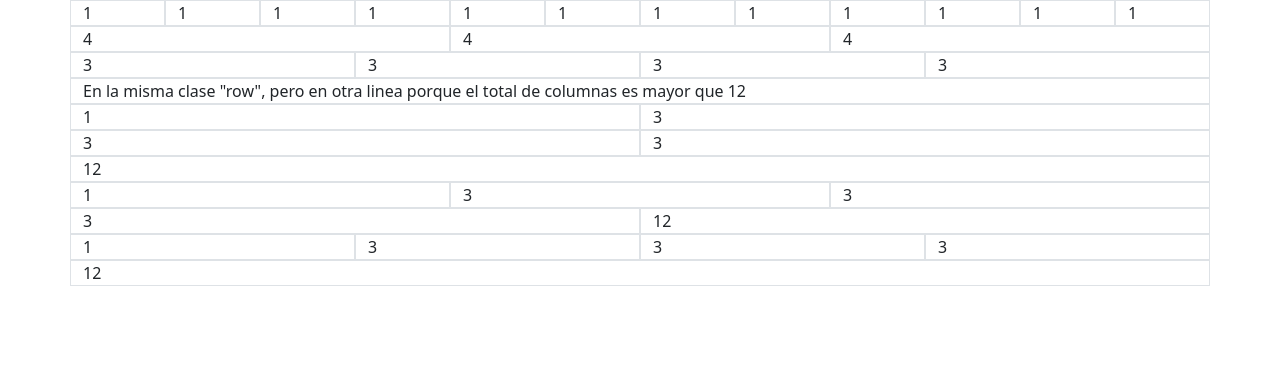
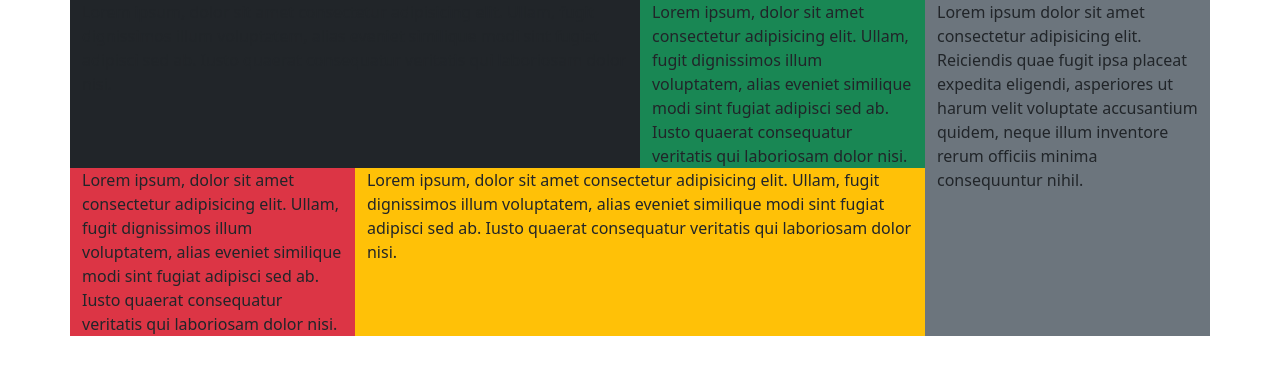
Before and after one commit to josetibaui/Bluuweb_CursoBootstrap5, a plain HTML site: page index.html in a window 1280 px wide. Drawn offline with nearby package versions, Linux system fonts and the light colour scheme.

Commit message:
Terminada la distribución básica de los elementos

```diff
--- a/index.html
+++ b/index.html
@@ -4,64 +4,34 @@
     <meta charset="UTF-8">
     <meta http-equiv="X-UA-Compatible" content="IE=edge">
     <meta name="viewport" content="width=device-width, initial-scale=1.0">
-    <title>Bootstrap 5. Grid</title>
+    <title>Bootstrap 5</title>
     <link href="https://cdn.jsdelivr.net/npm/bootstrap@5.2.1/dist/css/bootstrap.min.css" rel="stylesheet" integrity="sha384-iYQeCzEYFbKjA/T2uDLTpkwGzCiq6soy8tYaI1GyVh/UjpbCx/TYkiZhlZB6+fzT" crossorigin="anonymous">
 </head>
 <body>
-    <div class="container">
+    <main class="container">
         <div class="row">
-            <div class="col-1 border">1</div>
-            <div class="col-1 border">1</div>
-            <div class="col-1 border">1</div>
-            <div class="col-1 border">1</div>
-            <div class="col-1 border">1</div>
-            <div class="col-1 border">1</div>
-            <div class="col-1 border">1</div>
-            <div class="col-1 border">1</div>
-            <div class="col-1 border">1</div>
-            <div class="col-1 border">1</div>
-            <div class="col-1 border">1</div>
-            <div class="col-1 border">1</div>
+            <!-- columna izquierda -->
+            <div class="col-12 col-lg-9 bg-primary">
+                <div class="row">
+                     <div class="col-12 col-lg-8 bg-dark">
+                        Lorem ipsum, dolor sit amet consectetur adipisicing elit. Ullam, fugit dignissimos illum voluptatem, alias eveniet similique modi sint fugiat adipisci sed ab. Iusto quaerat consequatur veritatis qui laboriosam dolor nisi.
+                     </div>
+                     <div class="col-12 col-lg-4 bg-success">
+                        Lorem ipsum, dolor sit amet consectetur adipisicing elit. Ullam, fugit dignissimos illum voluptatem, alias eveniet similique modi sint fugiat adipisci sed ab. Iusto quaerat consequatur veritatis qui laboriosam dolor nisi.
+                     </div>
+                     <div class="col-12 col-lg-4 bg-danger">
+                        Lorem ipsum, dolor sit amet consectetur adipisicing elit. Ullam, fugit dignissimos illum voluptatem, alias eveniet similique modi sint fugiat adipisci sed ab. Iusto quaerat consequatur veritatis qui laboriosam dolor nisi.
+                     </div>
+                     <div class="col-12 col-lg-8 bg-warning">
+                        Lorem ipsum, dolor sit amet consectetur adipisicing elit. Ullam, fugit dignissimos illum voluptatem, alias eveniet similique modi sint fugiat adipisci sed ab. Iusto quaerat consequatur veritatis qui laboriosam dolor nisi.
+                     </div>
+                </div>
+            </div>
+            <!-- columna derecha -->
+            <div class="col-12 col-lg-3 bg-secondary">
+                <p>Lorem ipsum dolor sit amet consectetur adipisicing elit. Reiciendis quae fugit ipsa placeat expedita eligendi, asperiores ut harum velit voluptate accusantium quidem, neque illum inventore rerum officiis minima consequuntur nihil.</p>
+            </div>
         </div>
-
-        <div class="row">
-            <div class="col-4 border">4</div>
-            <div class="col-4 border">4</div>
-            <div class="col-4 border">4</div>
-        </div>
-
-        <div class="row">
-            <div class="col-3 border">3</div>
-            <div class="col-3 border">3</div>
-            <div class="col-3 border">3</div>
-            <div class="col-3 border">3</div>
-            <div class="col-12 border">En la misma clase "row", pero en otra linea porque el total de columnas es mayor que 12</div>
-        </div>
-
-        <div class="row">
-            <div class="col-12 col-sm-6 border">1</div>
-            <div class="col-12 col-sm-6 border">3</div>
-            <div class="col-12 col-sm-6 border">3</div>
-            <div class="col-12 col-sm-6 border">3</div>
-            <div class="col-12 border">12</div>
-        </div>
-
-        <div class="row">
-            <div class="col-12 col-sm-6 col-md-4 border">1</div>
-            <div class="col-12 col-sm-6 col-md-4 border">3</div>
-            <div class="col-12 col-sm-6 col-md-4 border">3</div>
-            <div class="col-12 col-sm-6 col-md-6 border">3</div>
-            <div class="col-12 col-md-6  border">12</div>
-        </div>
-
-
-        <div class="row">
-            <div class="col-12 col-sm-6 col-md-4 col-lg-3 border">1</div>
-            <div class="col-12 col-sm-6 col-md-4 col-lg-3 border">3</div>
-            <div class="col-12 col-sm-6 col-md-4 col-lg-3 border">3</div>
-            <div class="col-12 col-sm-6 col-md-6 col-lg-3 border">3</div>
-            <div class="col-12 col-md-6 col-lg-12 border">12</div>
-        </div>
-    </div>
+    </main>
 </body>
 </html>
```
Also changed, not shown: index_01.html (added, +67 -0 lines).
